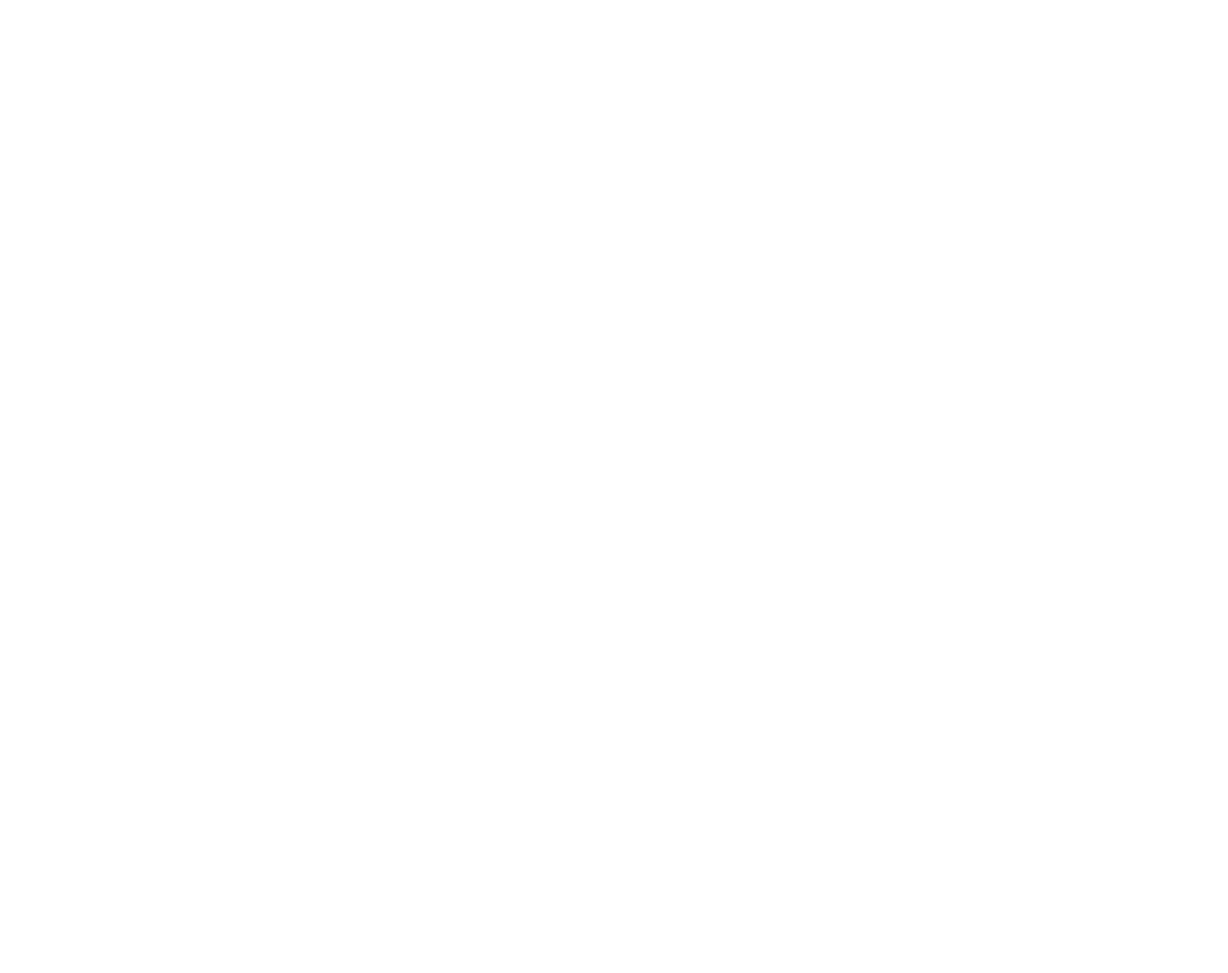
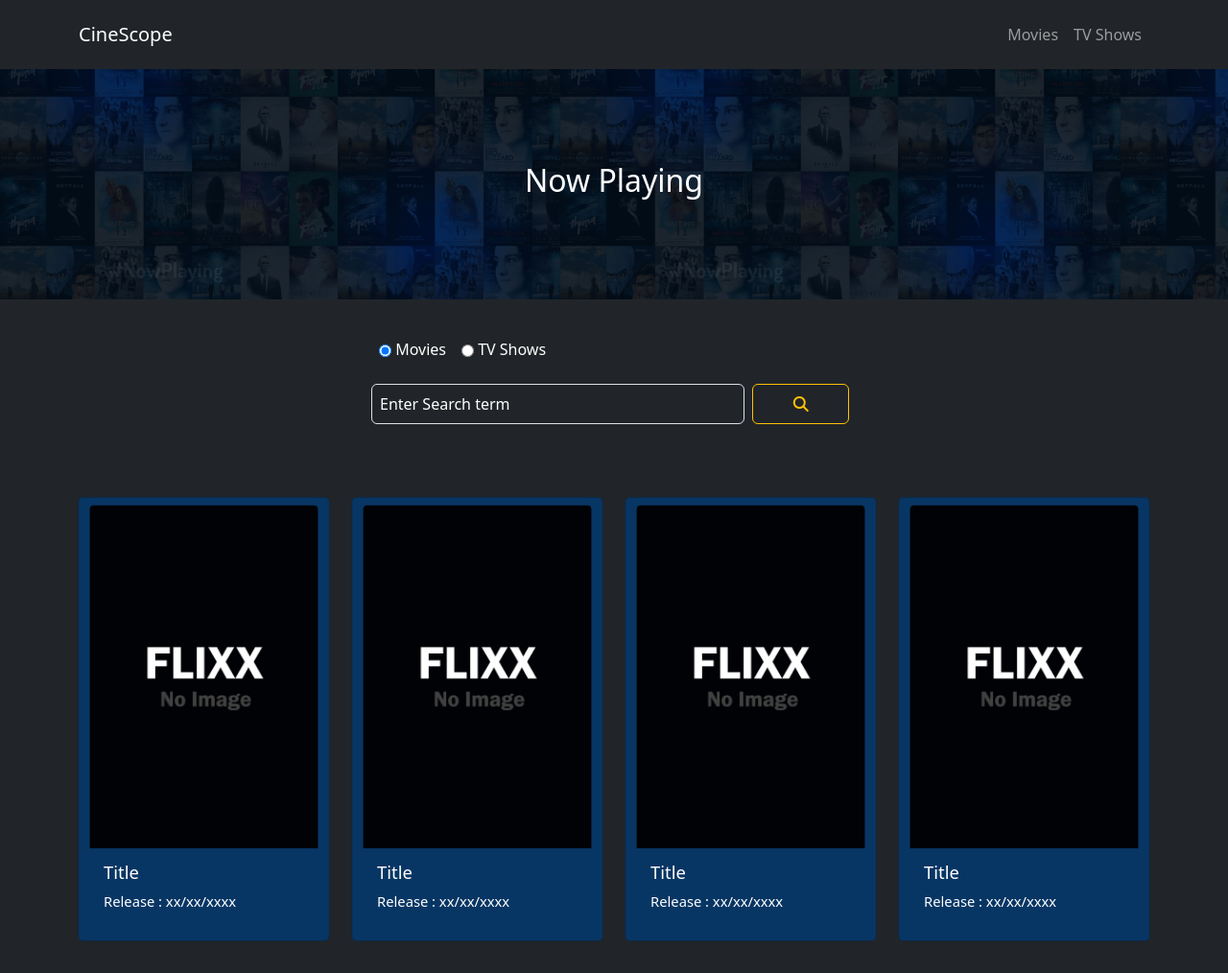
Before and after one commit to taherbadri/CineScope.io, a website: page index.html in a window 1280 px wide. Shown: the top 1014 px of the page at 96% size. Before the commit the page ends 800 px from the top, so only its background shows below. Drawn offline with nearby package versions, Linux system fonts and the light colour scheme.

Commit message:
temporary design of homepage done

```diff
--- a/index.html
+++ b/index.html
@@ -1,13 +1,137 @@
 <!DOCTYPE html>
 <html lang="en">
+
     <head>
         <meta charset="UTF-8">
         <meta name="viewport" content="width=device-width, initial-scale=1.0">
         <title>CineScope</title>
         <link rel="stylesheet" href="styles.css">
+        <link
+            href="https://cdn.jsdelivr.net/npm/bootstrap@5.3.2/dist/css/bootstrap.min.css"
+            rel="stylesheet"
+            integrity="sha384-T3c6CoIi6uLrA9TneNEoa7RxnatzjcDSCmG1MXxSR1GAsXEV/Dwwykc2MPK8M2HN"
+            crossorigin="anonymous">
+        <link rel="stylesheet" href="spinner.css">
+        <link rel="stylesheet" href="./lib/swiper.css">
+        <link rel="stylesheet" href="./lib/fontawesome.css">
+        <script
+            src="https://cdn.jsdelivr.net/npm/bootstrap@5.3.2/dist/js/bootstrap.bundle.min.js"
+            integrity="sha384-C6RzsynM9kWDrMNeT87bh95OGNyZPhcTNXj1NW7RuBCsyN/o0jlpcV8Qyq46cDfL"
+            crossorigin="anonymous"
+            defer></script>
     </head>
-    <body>
 
-        <script src="script.js"></script>
-    </body>
-</html>
+    <body class="text-bg-dark">
+
+        <!-- Header Containing Nav Bar -->
+        <header class="navbar navbar-expand-md navbar-dark bg-dark p-3">
+            <div class="container">
+                <a href="./index.html" class="navbar-brand">CineScope</a>
+                <button type="button" class="navbar-toggler"
+                    data-bs-toggle="collapse" data-bs-target="#choice">
+                    <span class="navbar-toggler-icon"></span>
+                </button>
+                <div class="collapse navbar-collapse" id="choice">
+                    <ul class="navbar-nav ms-auto">
+                        <li class="nav-item"><a href class="nav-link">Movies</a></li>
+                        <li class="nav-item"><a href class="nav-link">TV Shows</a></li>
+                    </ul>
+                </div>
+            </div>
+        </header>
+
+        <!-- Now Playing Section -->
+        <section
+            class="now-playing d-flex align-items-center justify-content-center">
+            <h2>Now
+                Playing</h2>
+        </section>
+
+        <!-- Search Box -->
+        <div
+            class="container d-flex align-items-center justify-content-center p-3 search-box">
+            <form action class=" w-50 p-3">
+                <div class="container radio-div hstack p-2">
+                    <label for="movie" class="form-label mx-2"><input
+                            type="radio" id="movie" name="tv-movie" checked>
+                        Movies</label><label for="tv" class="form-label mx-2"><input
+                            name="tv-movie" id="tv" type="radio"
+                            class> TV Shows</label>
+                </div>
+                <div class="conatiner searchbar-div hstack p-2">
+                    <input type="text"
+                        class="form-control text-bg-dark p-2"
+                        placeholder="Enter Search term">
+                    <button class="btn btn-outline-warning p-2 w-25 mx-2"><span
+                            class="fa fa-search"></span></button>
+                </div>
+            </form>
+        </div>
+
+        <!-- Browsing Tiles -->
+        <div class="container">
+            <div class="row first-row my-3">
+                <div class="card col-lg-3 col-md-3 pt-2">
+                    <img src="./images/no-image.jpg" alt class="card-img-top">
+                    <div class="card-body">
+                        <h5 class="card-title">Title</h5>
+                        <p class="crad-text">Release : xx/xx/xxxx</p>
+                    </div>
+                </div>
+                <div class="card col-lg-3 col-md-3 pt-2">
+                    <img src="./images/no-image.jpg" alt class="card-img-top">
+                    <div class="card-body">
+                        <h5 class="card-title">Title</h5>
+                        <p class="crad-text">Release : xx/xx/xxxx</p>
+                    </div>
+                </div>
+                <div class="card col-lg-3 col-md-3 pt-2">
+                    <img src="./images/no-image.jpg" alt class="card-img-top">
+                    <div class="card-body">
+                        <h5 class="card-title">Title</h5>
+                        <p class="crad-text">Release : xx/xx/xxxx</p>
+                    </div>
+                </div>
+                <div class="card col-lg-3 col-md-3 pt-2">
+                    <img src="./images/no-image.jpg" alt class="card-img-top">
+                    <div class="card-body">
+                        <h5 class="card-title">Title</h5>
+                        <p class="crad-text">Release : xx/xx/xxxx</p>
+                    </div>
+                </div>
+            </div>
+            <div class="row second-row my-3">
+                <div class="card col-lg-3 col-md-3 pt-2">
+                    <img src="./images/no-image.jpg" alt class="card-img-top">
+                    <div class="card-body">
+                        <h5 class="card-title">Title</h5>
+                        <p class="crad-text">Release : xx/xx/xxxx</p>
+                    </div>
+                </div>
+                <div class="card col-lg-3 col-md-3 pt-2">
+                    <img src="./images/no-image.jpg" alt class="card-img-top">
+                    <div class="card-body">
+                        <h5 class="card-title">Title</h5>
+                        <p class="crad-text">Release : xx/xx/xxxx</p>
+                    </div>
+                </div>
+                <div class="card col-lg-3 col-md-3 pt-2">
+                    <img src="./images/no-image.jpg" alt class="card-img-top">
+                    <div class="card-body">
+                        <h5 class="card-title">Title</h5>
+                        <p class="crad-text">Release : xx/xx/xxxx</p>
+                    </div>
+                </div>
+                <div class="card col-lg-3 col-md-3 pt-2">
+                    <img src="./images/no-image.jpg" alt class="card-img-top">
+                    <div class="card-body">
+                        <h5 class="card-title">Title</h5>
+                        <p class="crad-text">Release : xx/xx/xxxx</p>
+                    </div>
+                </div>
+            </div>
+            <script src="script.js"></script>
+            <script src="./lib/swiper.js"></script>
+        </body>
+
+    </html>
--- /dev/null
+++ b/package.json
@@ -0,0 +1,5 @@
+{
+  "dependencies": {
+    "bootstrap": "^5.3.2"
+  }
+}
--- a/styles.css
+++ b/styles.css
@@ -0,0 +1,33 @@
+*,*::after,*::before{
+    box-sizing: border-box;
+    padding: 0;
+    margin: 0;
+}
+
+.now-playing
+{
+    background-image: url(./images/showcase-bg.jpg);
+    background-size: contain;
+    background-attachment: fixed;
+    height: 30vh;
+}
+
+input[type="radio"]{
+    vertical-align: middle;
+}
+
+input[type="text"]::placeholder{
+    color: #fff;
+}
+
+div.card{
+    background-color: #083664;
+    color: #fff;
+    transform: scale(0.92);
+    transition: all 0.5s;
+    cursor: pointer;
+}
+div.card:hover{
+    background-color: #0a4b8f;
+    transform: scale(1);
+}
```
Also changed, not shown: 2 other files.
